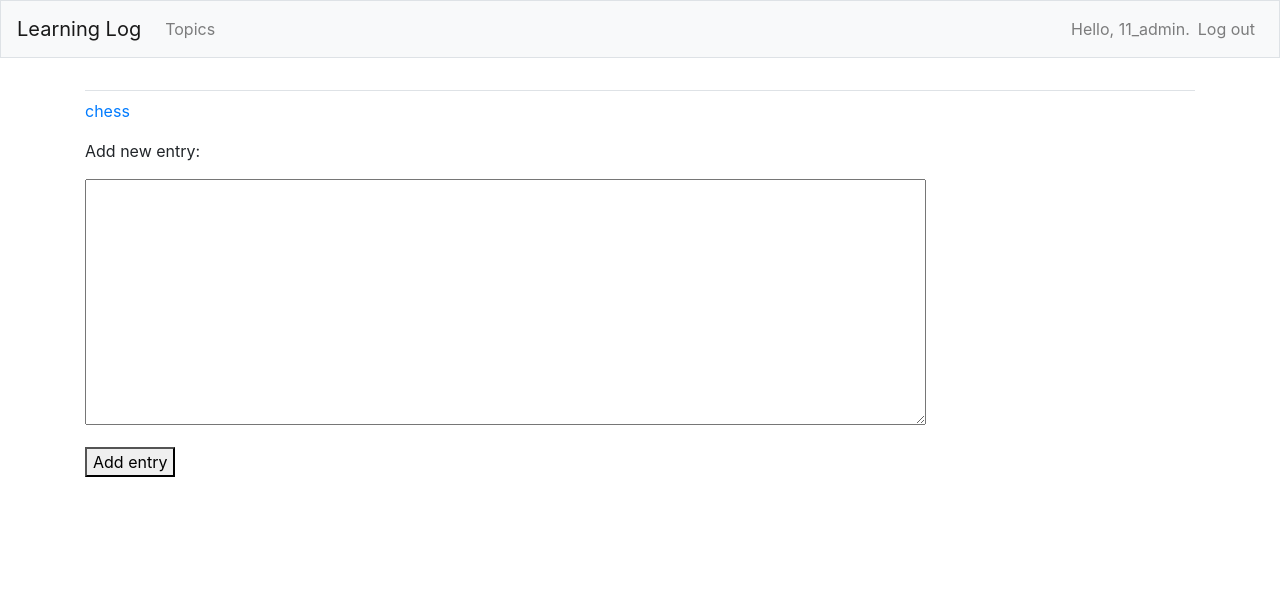
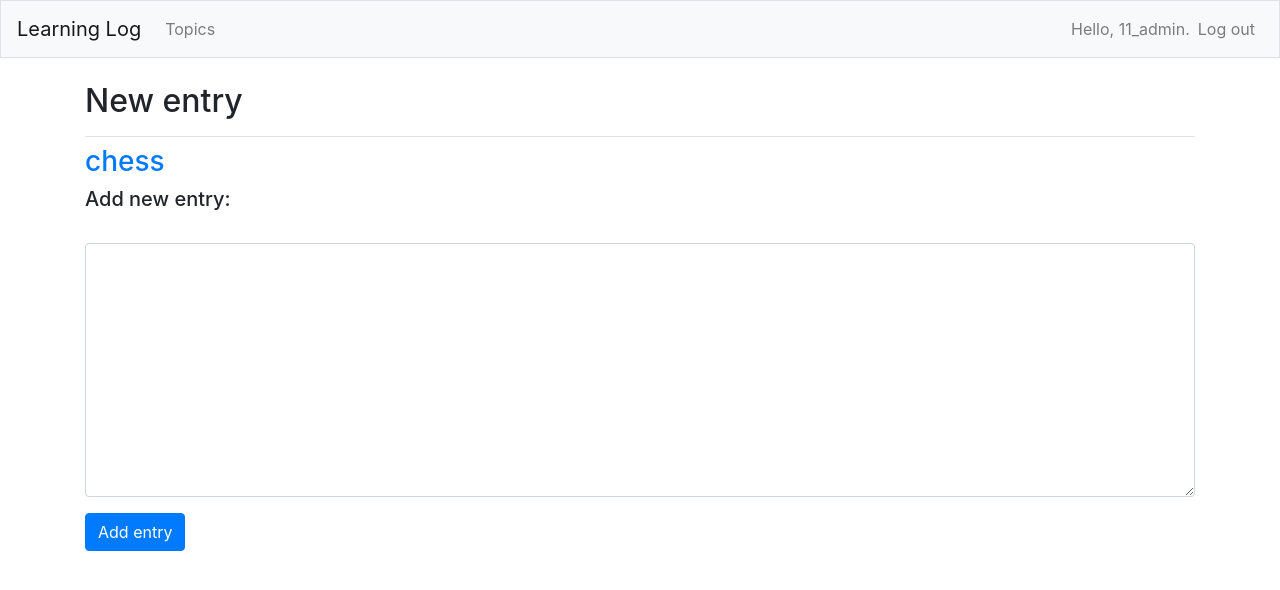
Before and after one commit to wildcard612/django_1st_project, a Django app: a page that uses learning_logs/templates/learning_logs/new_entry.html in a window 1280 px wide. Shown: the top 590 px of the page. Run offline with Django 3.2, Linux system fonts and the light colour scheme; a user stored in the database is signed in; data comes from the database, SQL or seed files in the repository; some libraries are stand-ins or nearby versions.

Commit message:
upgrade new entry

```diff
--- a/learning_logs/templates/learning_logs/new_entry.html
+++ b/learning_logs/templates/learning_logs/new_entry.html
@@ -1,14 +1,21 @@
 {% extends "learning_logs/base.html" %}
+{% load bootstrap4 %}
+
+{% block page_header %}
+    <h2>New entry</h2>
+{% endblock page_header %}
 
 {% block content %}
 
-    <p><a href="{% url 'learning_logs:topic' topic.id %}">{{ topic }}</a></p>
+    <h3><a href="{% url 'learning_logs:topic' topic.id %}">{{ topic }}</a></h3>
 
-<p> Add new entry:</p>
-<form action="{% url 'learning_logs:new_entry' topic.id %}" method='post'>
+<h5>Add new entry:</h5>
+<form action="{% url 'learning_logs:new_entry' topic.id %}" method='post' class="form">
     {% csrf_token %}
-    {{ form.as_p }}
-    <button name='submit'>Add entry</button>
+    {% bootstrap_form form %}
+    {% buttons %}
+        <button name='submit' class="btn btn-primary">Add entry</button>
+    {% endbuttons %}
 </form>
 
 {% endblock content %}
```
